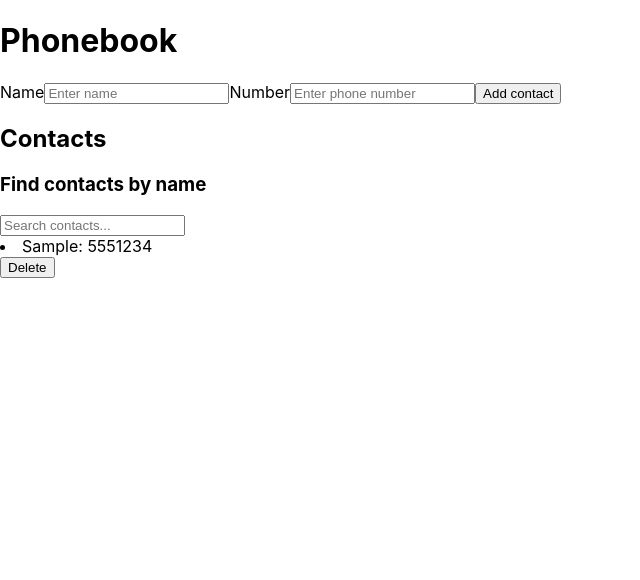
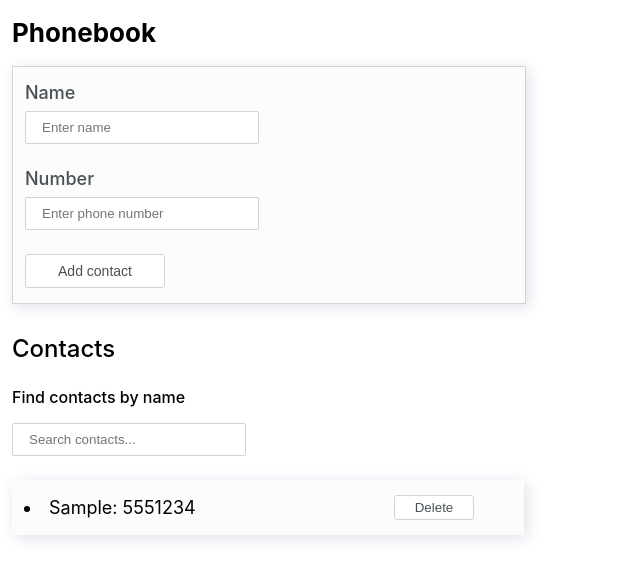
Before and after one commit to MmAaYyAa/goit-react-hw-02-phonebook, a React (Create React App) app: page / in a window 1280 px wide. Both pictures are taken after typing "Sample", "5551234" into the empty fields and a click on the button "Add contact". Shown: the top 580 px of the page, without its empty margins (0-640 px from the left). Built offline with nearby package versions, Linux system fonts and the light colour scheme.

Commit message:
form validation +styles

```diff
--- a/package.json
+++ b/package.json
@@ -11,6 +11,7 @@
     "react": "^18.1.0",
     "react-dom": "^18.1.0",
     "react-scripts": "5.0.1",
+    "styled-components": "^6.1.1",
     "web-vitals": "^2.1.3"
   },
   "scripts": {
--- a/src/components/App.jsx
+++ b/src/components/App.jsx
@@ -47,10 +47,10 @@ export class App extends Component {
     return (
       <>
         <div>
-          <h1>Phonebook</h1>
+          {/* <h1>Phonebook</h1> */}
           <ContactForm createContacts={this.createContacts}></ContactForm>
 
-          <h2>Contacts</h2>
+          {/* <h2>Contacts</h2> */}
           <Filter handleFilter={this.handleFilter} filter={this.state.filter} />
           <ContactsList
             contacts={this.state.contacts}
--- a/src/components/Contact/Contact.jsx
+++ b/src/components/Contact/Contact.jsx
@@ -1,13 +1,14 @@
+import { ContactItem, DeleteButton } from '../Contact/Contact.styled';
 const Contact = ({ contact, deleteContacts }) => {
   return (
-    <div>
+    <ContactItem>
       <li>
         {contact.name}: {contact.number}
       </li>
-      <button type="button" onClick={() => deleteContacts(contact.id)}>
+      <DeleteButton type="button" onClick={() => deleteContacts(contact.id)}>
         Delete
-      </button>
-    </div>
+      </DeleteButton>
+    </ContactItem>
   );
 };
 
--- /dev/null
+++ b/src/components/Contact/Contact.styled.js
@@ -0,0 +1,38 @@
+import styled from 'styled-components';
+
+export const ContactItem = styled('div')(() => {
+  return {
+    display: 'flex',
+    gap: '20px',
+    alignItems: 'center',
+    backgroundColor: '#fcfcfc',
+    boxShadow: '3px 3px 15px #dee1ec',
+    fontSize: '18px',
+    padding: '15px 0 15px 12px',
+    width: '500px',
+    marginBottom: '5px',
+    marginLeft: '12px',
+    li: {
+      width: '350px',
+    },
+  };
+});
+
+export const DeleteButton = styled('button')(() => {
+  return {
+    display: 'block',
+    width: '80px',
+    padding: '4px 10px',
+    backgroundColor: 'white',
+    color: '#475053',
+    borderRadius: '3px',
+    border: '1px solid lightgray',
+    '&:hover': {
+      outline: 'none',
+      border: '2px solid #4756ca',
+      cursor: 'pointer',
+      backgroundColor: '#4756ca',
+      color: 'white',
+    },
+  };
+});
--- a/src/components/ContactForm/ContactForm.jsx
+++ b/src/components/ContactForm/ContactForm.jsx
@@ -1,5 +1,10 @@
 import { Component } from 'react';
-
+import {
+  Form,
+  Input,
+  ContactFormButton,
+  ContactFormTitle,
+} from './ContactForm.styled';
 const INITIAL_STATE = {
   name: '',
   number: '',
@@ -16,33 +21,45 @@ class ContactForm extends Component {
     event.preventDefault();
     this.props.createContacts(this.state);
     this.setState(INITIAL_STATE);
+    const isValidatedForm = this.validateForm();
+  };
+
+  validateForm = () => {
+    const { name, number } = this.state;
+    if (!name || !number) {
+      alert('Some fields are empty');
+      return false;
+    }
   };
 
   render() {
     return (
-      <form onSubmit={this.handleFormSubmit}>
+      <>
+        <ContactFormTitle>Phonebook</ContactFormTitle>
+        <Form onSubmit={this.handleFormSubmit}>
           <label>
             Name
-          <input
+            <Input
               type="text"
               name="name"
               placeholder="Enter name"
               value={this.state.name}
               onChange={this.handleInputChange}
-          ></input>
+            ></Input>
           </label>
           <label>
             Number
-          <input
+            <Input
               type="tel"
               name="number"
               placeholder="Enter phone number"
               value={this.state.number}
               onChange={this.handleInputChange}
-          ></input>
+            ></Input>
           </label>
-        <button type="submit">Add contact</button>
-      </form>
+          <ContactFormButton type="submit">Add contact</ContactFormButton>
+        </Form>
+      </>
     );
   }
 }
--- /dev/null
+++ b/src/components/ContactForm/ContactForm.styled.js
@@ -0,0 +1,62 @@
+import styled from 'styled-components';
+export const Form = styled('form')(() => {
+  return {
+    display: 'flex',
+    flexDirection: 'column',
+    width: '500px',
+    border: '1px solid lightgray',
+    padding: '15px 0 15px 12px',
+    marginBottom: '30px',
+    marginLeft: '12px',
+    backgroundColor: '#fcfcfc',
+    boxShadow: '3px 3px 15px #dee1ec',
+    fontSize: '18px',
+    fontWeight: '500',
+    color: '#475053',
+  };
+});
+
+export const Input = styled('input')(() => {
+  return {
+    display: 'flex',
+    flexDirection: 'column',
+    padding: '8px 16px',
+    marginTop: '8px',
+    marginBottom: '24px',
+    width: '200px',
+    border: '1px solid lightgray',
+    borderRadius: '2px',
+    color: '#8787a3',
+    '&:focus': {
+      outline: 'none',
+      border: '3px solid #4756ca',
+    },
+  };
+});
+
+export const ContactFormButton = styled('button')(() => {
+  return {
+    display: 'block',
+    width: '140px',
+    padding: ' 8px 6px',
+    fontSize: '14px',
+    color: '#475053',
+    backgroundColor: 'white',
+    border: '1px solid lightgray',
+    borderRadius: '3px',
+    '&:hover': {
+      outline: 'none',
+      border: '2px solid #4756ca',
+      cursor: 'pointer',
+      backgroundColor: '#4756ca',
+      color: 'white',
+    },
+  };
+});
+
+export const ContactFormTitle = styled('h1')(() => {
+  return {
+    fontSize: '26px',
+    marginLeft: '12px',
+  };
+});
--- a/src/components/Filter/Filter.jsx
+++ b/src/components/Filter/Filter.jsx
@@ -1,14 +1,19 @@
+import { FilterText, FilterForm, FilterTitle } from './Filter.styled';
+import { Input } from '../ContactForm/ContactForm.styled';
 const Filter = ({ handleFilter, filter }) => {
   return (
-    <div>
-      <h3>Find contacts by name</h3>
-      <input
-        type="text"
-        onChange={handleFilter}
-        value={filter}
-        placeholder="Search contacts..."
-      ></input>
-    </div>
+    <>
+      <FilterTitle>Contacts</FilterTitle>
+      <FilterForm>
+        <FilterText>Find contacts by name</FilterText>
+        <Input
+          type="text"
+          onChange={handleFilter}
+          value={filter}
+          placeholder="Search contacts..."
+        ></Input>
+      </FilterForm>
+    </>
   );
 };
 export default Filter;
--- /dev/null
+++ b/src/components/Filter/Filter.styled.js
@@ -0,0 +1,21 @@
+import styled from 'styled-components';
+
+export const FilterText = styled('h3')(() => {
+  return {
+    fontSize: '16px',
+    fontWeight: '500',
+  };
+});
+
+export const FilterForm = styled('div')(() => {
+  return {
+    marginLeft: '12px',
+  };
+});
+export const FilterTitle = styled('h3')(() => {
+  return {
+    fontSize: '24px',
+    fontWeight: '500',
+    marginLeft: '12px',
+  };
+});
```
Also changed, not shown: src/components/ContactsList/ContactsList.styled.js (added), 1 other file (tests, documents, lock files or other folders). Lines whose indentation alone changed are shown as unchanged.
